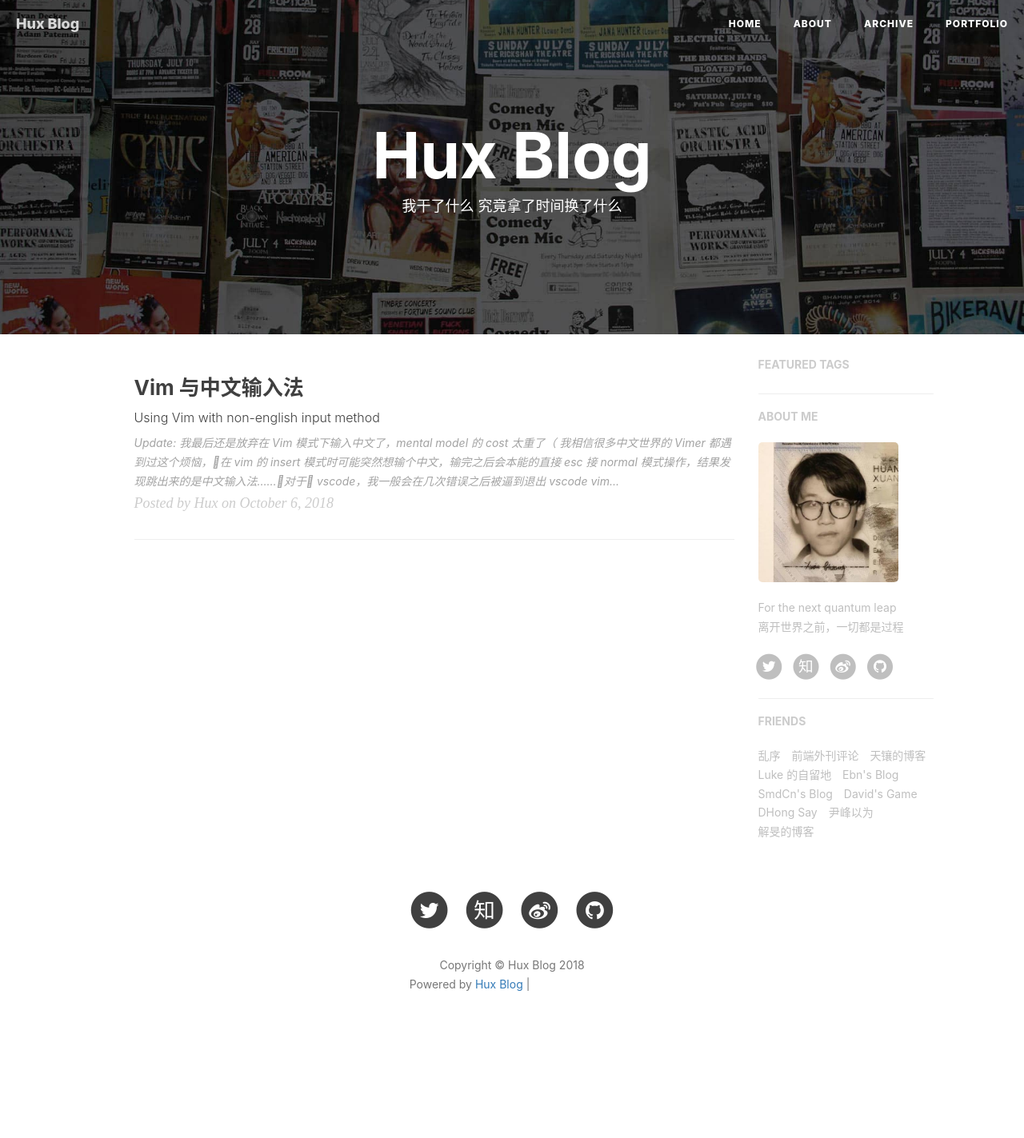
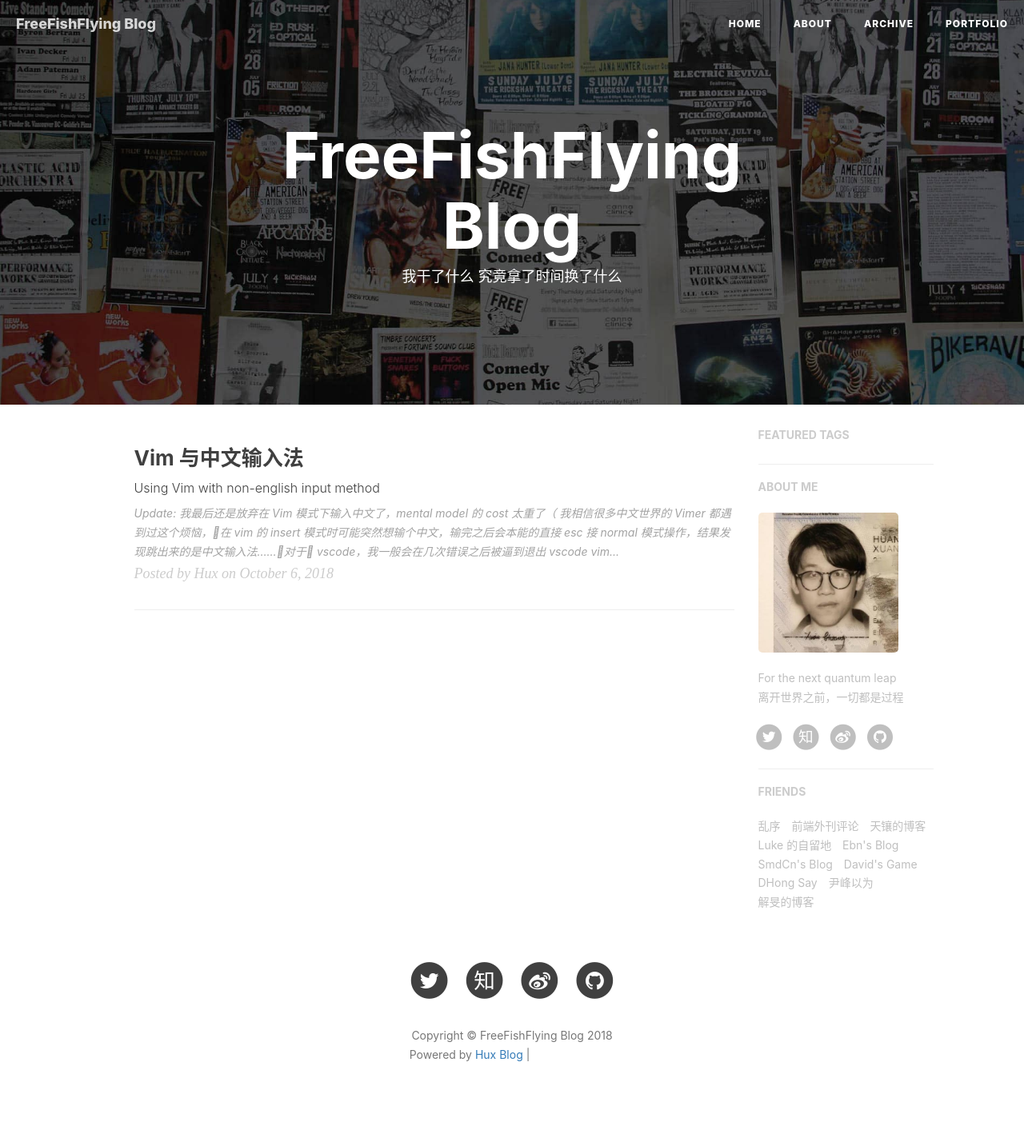
Before and after one commit to FreeFishFlying/FreeFishFlying.github.io, a Jekyll site: the page built from index.html, in a window 1280 px wide. Shown: the whole page at 80% size. Built offline with Jekyll 4.4.1, drawn with Linux system fonts in a browser that asks for light colours; nearby versions of some CDN libraries; the list of posts is cut into pages by our own code; comment, search, counter and statistics services are not loaded; before the commit the page ends 1335 px from its top, so only the background shows below that; part of the change alters nothing that is shown; grey boxes are pictures that could not be loaded.

Commit message:
fix config

```diff
--- a/_config.yml
+++ b/_config.yml
@@ -1,11 +1,11 @@
 # Site settings
-title: Hux Blog
-SEOTitle: 黄玄的博客 | Hux Blog
+title: FreeFishFlying Blog
+SEOTitle: 宋昌鹏的博客 | Songcp Blog
 header-img: img/home-bg.jpg
-email: huxpro@gmail.com
-description: "关于程序与设计、黑客与画家 | 黄玄，Web & Mobile Lover，Software Engineer，UX Designer | 这里是 @Hux黄玄 的个人博客，与你一起发现更大的世界。"
-keyword: "黄玄, Hux黄玄, Hux, 鬼栈, huxpro, @huxpro, 黄玄的博客, Hux Blog, 博客, 个人网站, 互联网, Web, JavaScript, 前端, 设计"
-url: "https://huangxuan.me"              # your host, for absolute URL
+email: songcpios@gmail.com
+description: "。"
+keyword: ""
+url: "https://FreeFishFlying.me"              # your host, for absolute URL
 baseurl: ""                             # for example, '/blog' if your blog hosted on 'host/blog'
 
 # Publish posts or collection documents with a future date.
```
